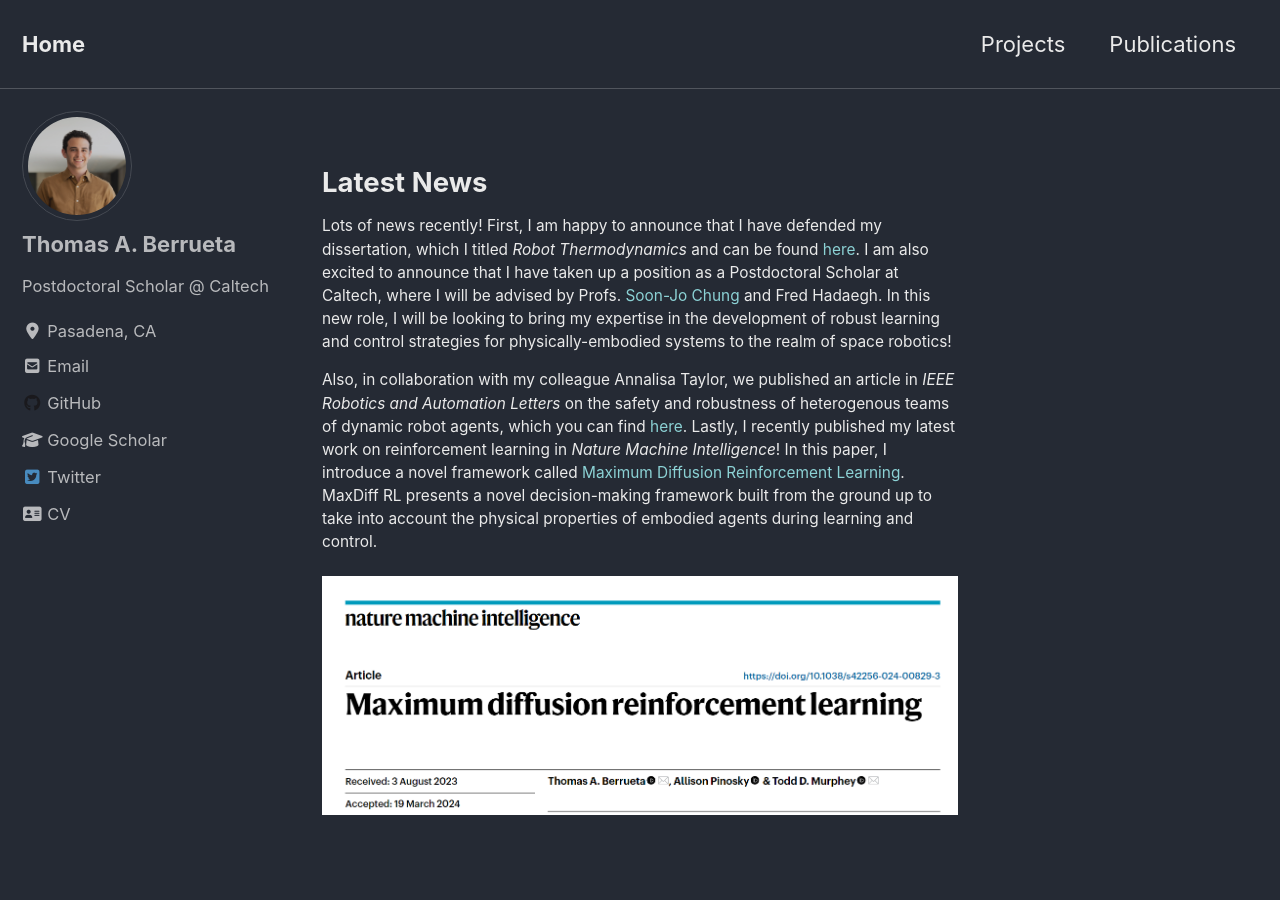
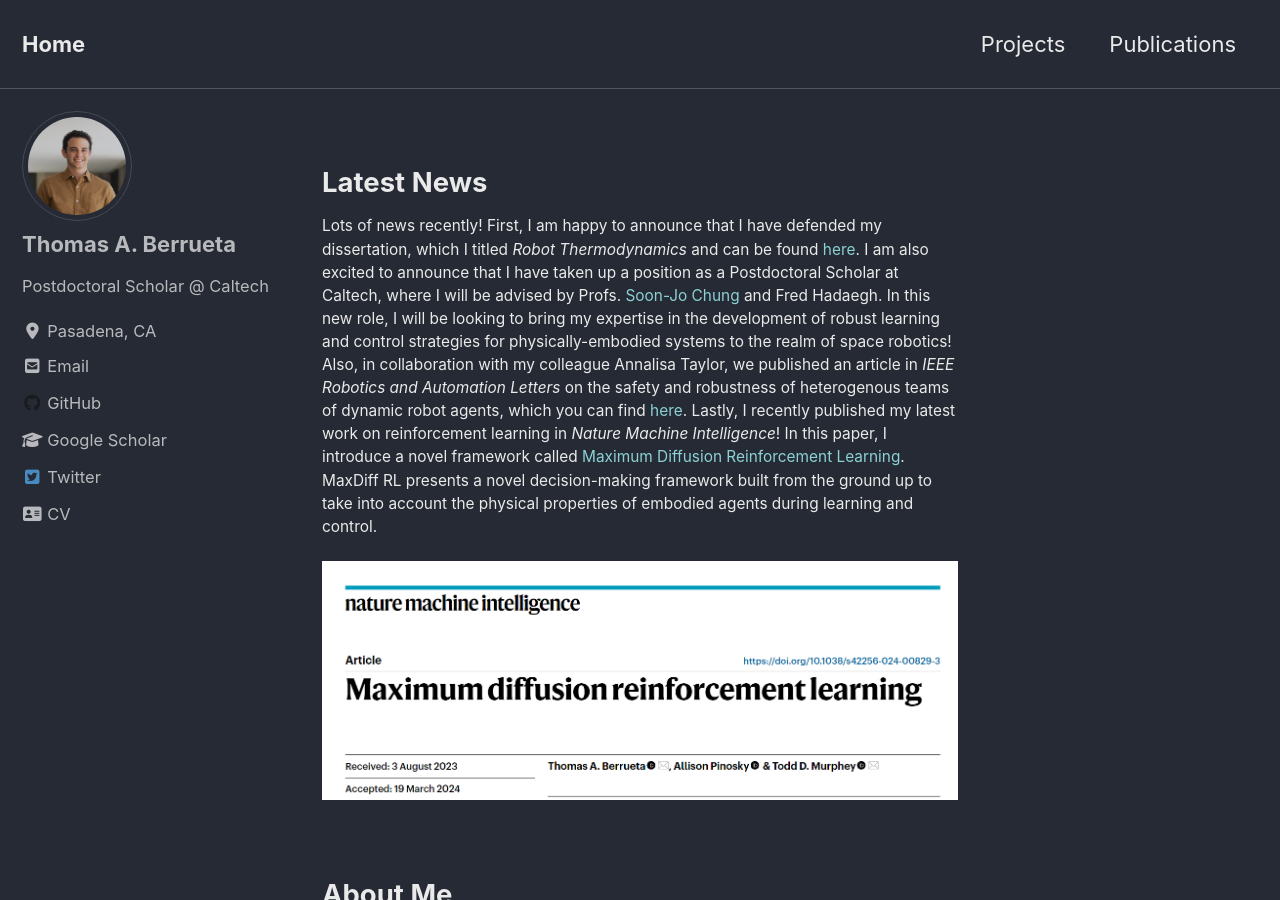
Before and after one commit to tberrueta/tberrueta.github.io, a Jekyll site: the page built from index.html, in a window 1280 px wide and 900 px high. Built offline with Jekyll 4.4.1, drawn with Linux system fonts in a browser that asks for light colours; cached includes are drawn as plain includes; nearby versions of some CDN libraries; the list of posts is cut into pages by our own code.

Commit message:
Update index.html

```diff
--- a/index.html
+++ b/index.html
@@ -6,9 +6,10 @@ author_profile: true
 <body>
 
 <h2>Latest News</h2>
+
   <p style="font-size: 70%">Lots of news recently! First, I am happy to announce that I have defended my dissertation, which I titled <i>Robot Thermodynamics</i> and can be found <a href="/assets/pdfs/BerruetaDissertation2024.pdf">here</a>. I am also excited to announce that I have taken up a position as a Postdoctoral Scholar at Caltech, where I will be advised by Profs. <a href="https://aerospacerobotics.caltech.edu/">Soon-Jo Chung</a> and Fred Hadaegh. In this new role, I will be looking to bring my expertise in the development of robust learning and control strategies for physically-embodied systems to the realm of space robotics!
 
-  <p style="font-size: 70%">Also, in collaboration with my colleague Annalisa Taylor, we published an article in <i>IEEE Robotics and Automation Letters</i> on the safety and robustness of heterogenous teams of dynamic robot agents, which you can find <a href="https://ieeexplore.ieee.org/abstract/document/10669222">here</a>. Lastly, I recently published my latest work on reinforcement learning in <i>Nature Machine Intelligence</i>! In this paper, I introduce a novel framework called <a href="https://www.nature.com/articles/s42256-024-00829-3">Maximum Diffusion Reinforcement Learning</a>. MaxDiff RL presents a novel decision-making framework built from the ground up to take into account the physical properties of embodied agents during learning and control.
+  <br>Also, in collaboration with my colleague Annalisa Taylor, we published an article in <i>IEEE Robotics and Automation Letters</i> on the safety and robustness of heterogenous teams of dynamic robot agents, which you can find <a href="https://ieeexplore.ieee.org/abstract/document/10669222">here</a>. Lastly, I recently published my latest work on reinforcement learning in <i>Nature Machine Intelligence</i>! In this paper, I introduce a novel framework called <a href="https://www.nature.com/articles/s42256-024-00829-3">Maximum Diffusion Reinforcement Learning</a>. MaxDiff RL presents a novel decision-making framework built from the ground up to take into account the physical properties of embodied agents during learning and control.
 
   <br>
   <br>
@@ -21,5 +22,5 @@ author_profile: true
 
   <p style="font-size: 70%"> I am an interdisciplinary roboticist interested in exploring the consequences of physical embodiment in robot learning and control. My work combines insights from artificial intelligence, optimal control, and statistical physics to make engineered systems more capable and robust.
 
-  <br><br>I am a Postdoctoral Scholar at the California Institute of Technology in the Autonomous Robotics and Control Lab, where I am advised by Profs. <a href="https://aerospacerobotics.caltech.edu/">Soon-Jo Chung</a> and Fred Hadaegh. I received a Ph.D. and M.S. in Mechanical Engineering from Northwestern University in 2024, where I was a <a href="https://www.mccormick.northwestern.edu/news/articles/2022/06/two-graduate-students-receive-presidential-fellowships/">Presidential Fellow</a> under the supervision of <a href="https://murpheylab.github.io/">Prof. Todd Murphey</a>. I also received a B.S. in Engineering from Harvey Mudd College in 2017.
+  <br>I am a Postdoctoral Scholar at the California Institute of Technology in the Autonomous Robotics and Control Lab, where I am advised by Profs. <a href="https://aerospacerobotics.caltech.edu/">Soon-Jo Chung</a> and Fred Hadaegh. I received a Ph.D. and M.S. in Mechanical Engineering from Northwestern University in 2024, where I was a <a href="https://www.mccormick.northwestern.edu/news/articles/2022/06/two-graduate-students-receive-presidential-fellowships/">Presidential Fellow</a> under the supervision of <a href="https://murpheylab.github.io/">Prof. Todd Murphey</a>. I also received a B.S. in Engineering from Harvey Mudd College in 2017.
 </body>
```
